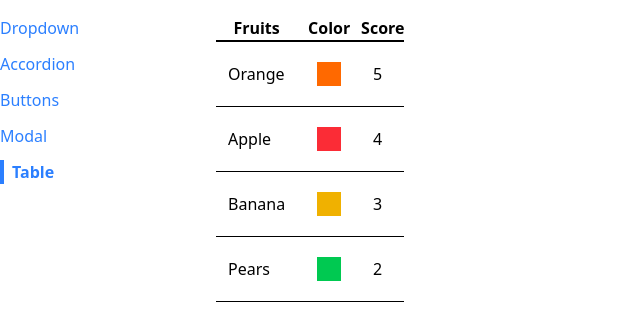
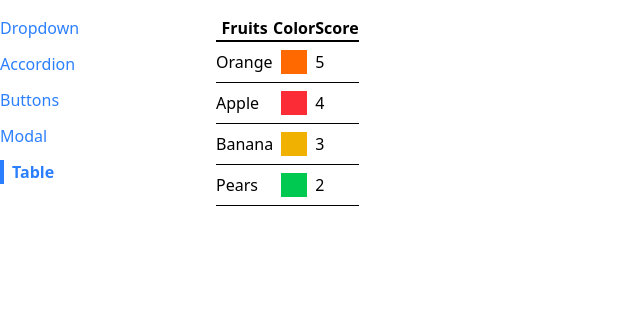
Before and after one commit to C4chaitanya/buttons-using-tailwind, a React (Vite) app: page /table in a window 1280 px wide. Shown: the top 320 px of the page, without its empty margins (0-640 px from the left). Built offline with nearby package versions, Linux system fonts and the light colour scheme.

Commit message:
Made Table Data reusable using Config in additional to data object

```diff
--- a/src/components/Table.js
+++ b/src/components/Table.js
@@ -1,26 +1,26 @@
-export default function Table({ tableData }) {
-  const renderedItems = tableData.map((item) => {
+export default function Table({ tableData, config, keyFn }) {
+  const renderedRows = tableData.map((rowData) => {
+    const renderedCells = config.map((column) => {
+      return <td key={column.label}>{column.render(rowData)}</td>;
+    });
+
     return (
-      <tr className="border-b" key={item.score}>
-        <td className="p-3">{item.name}</td>
-        <td className="p-3">
-          <div className={`p-3 m-2 ${item.color}`}></div>
-        </td>
-        <td className="p-3">{item.score}</td>
+      <tr className="border-b" key={keyFn(rowData)}>
+        {renderedCells}
       </tr>
     );
+  });
+
+  const renderedHeaders = config.map((column) => {
+    return <th key={column.label}>{column.label}</th>;
   });
 
   return (
     <table className="table-auto border-spacing-2">
       <thead>
-        <tr className="border-b-2">
-          <th>Fruits</th>
-          <th>Color</th>
-          <th>Score</th>
-        </tr>
+        <tr className="border-b-2">{renderedHeaders}</tr>
       </thead>
-      <tbody>{renderedItems}</tbody>
+      <tbody>{renderedRows}</tbody>
     </table>
   );
 }
--- a/src/pages/TablePage.js
+++ b/src/pages/TablePage.js
@@ -24,5 +24,24 @@
     },
   ];
 
-  return <Table tableData={data}></Table>;
+  const config = [
+    {
+      label: "Fruits",
+      render: (fruit) => fruit.name,
+    },
+    {
+      label: "Color",
+      render: (fruit) => <div className={`p-3 m-2 ${fruit.color}`}></div>,
+    },
+    {
+      label: "Score",
+      render: (fruit) => fruit.score,
+    },
+  ];
+
+  const keyFn = (fruit) => {
+    return fruit.name;
+  };
+
+  return <Table tableData={data} config={config} keyFn={keyFn}></Table>;
 }
```
